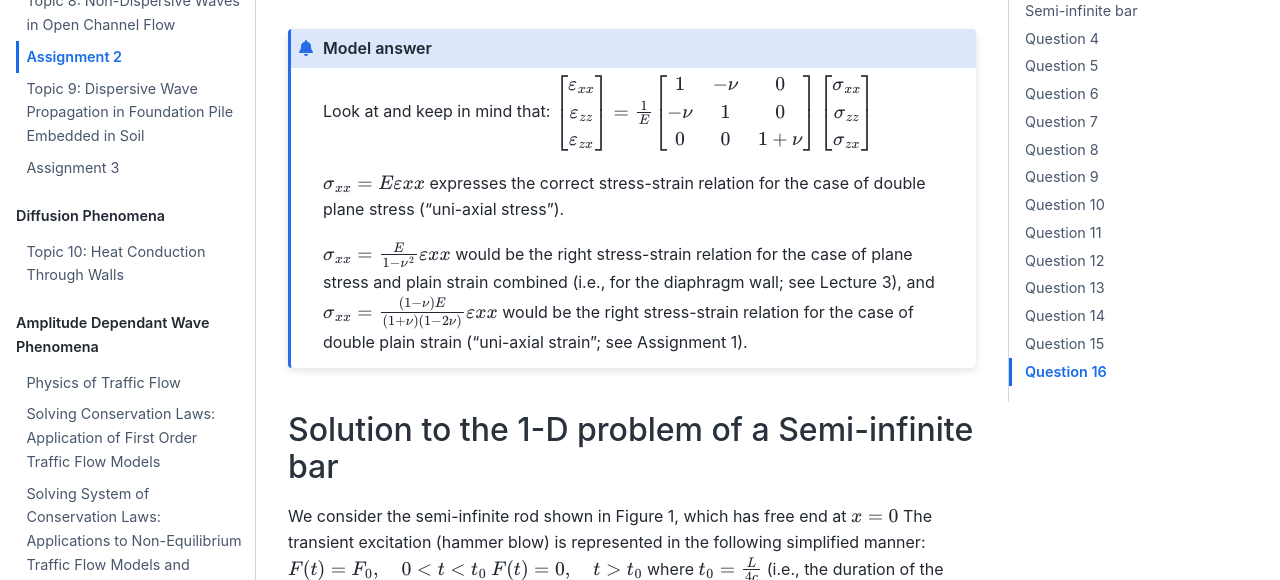
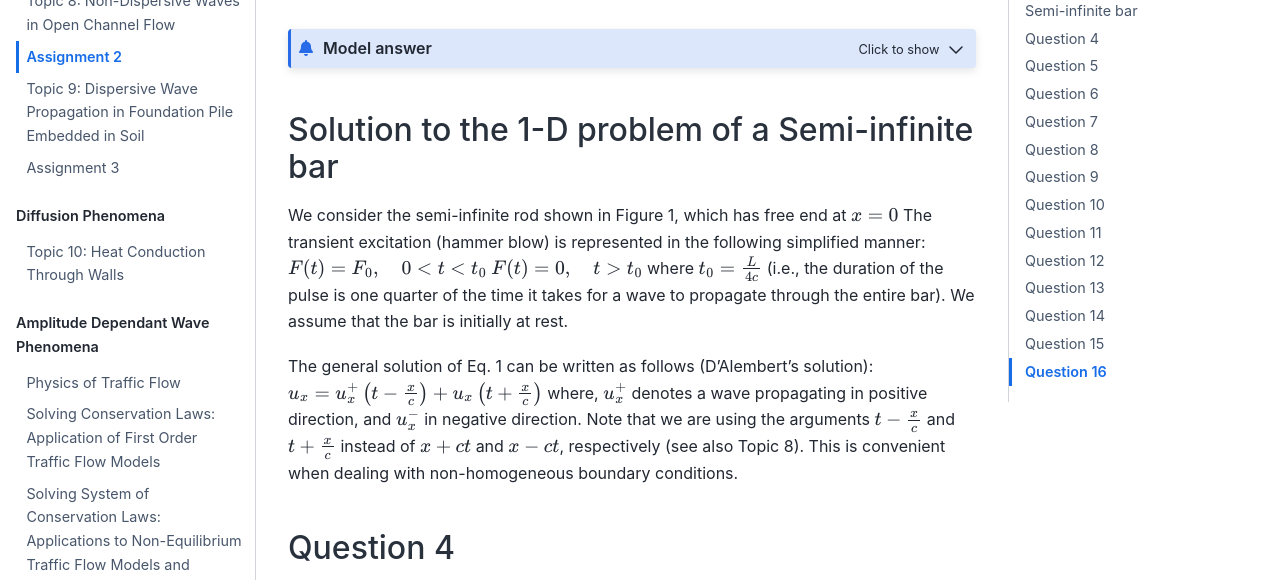
Before and after one commit to TeachBooks/interdisciplinary-mechanics, a Jupyter Book: the page built from book/some_content/A02.md, in a window 1280 px wide and 900 px high, scrolled down 3864 px, cut to the strip 186-766 px from the top of the window. Built offline with Jupyter Book 1.0.4 settings and Sphinx 7.4.7 and the Sphinx Book theme 1.1.4, drawn with Linux system fonts in a browser that asks for light colours; comment, search, counter and statistics services are not loaded; part of the change alters nothing that is shown.

Commit message:
Update A02.md

`````diff
--- a/book/some_content/A02.md
+++ b/book/some_content/A02.md
@@ -56,7 +56,7 @@ $\begin{bmatrix}
 Because of the double plane stress assumption, there is only uni-axial stress, so only axially loaded. Therefore, $\sigma_{zz} = 0$
 
 For the longitudinal strain in $z$ direction we can therefore write
-$\varepsilon_{zz} = -frac{\nu}{E}\simga_{xx}$
+$\varepsilon_{zz} = -\frac{\nu}{E}\sigma_{xx}$
 
 Clearly, due the Poisson’s effect, the strains in out of plane directions are non-zero.
 ````
@@ -66,6 +66,7 @@ Clearly, due the Poisson’s effect, the strains in out of plane directions are
 <iframe src="https://tudelft.h5p.com/content/1292338724546617697/embed" aria-label="Assignment 2 Q3" width="1088" height="637" frameborder="0" allowfullscreen="allowfullscreen" allow="autoplay *; geolocation *; microphone *; camera *; midi *; encrypted-media *"></iframe><script src="https://tudelft.h5p.com/js/h5p-resizer.js" charset="UTF-8"></script>
 
 ````{admonition} Model answer
+:class: dropdown
 Look at and keep in mind that:
 $\begin{bmatrix}
         \varepsilon_{xx}\\
`````
